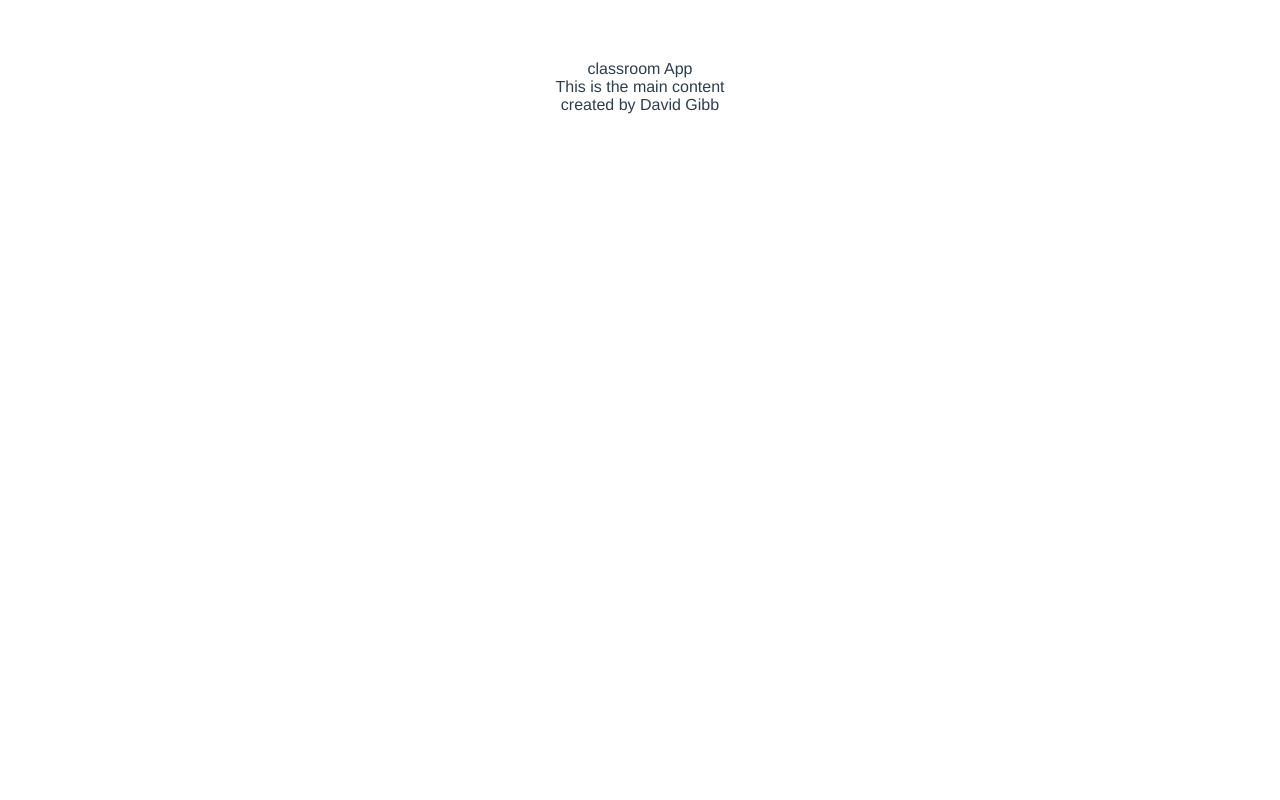
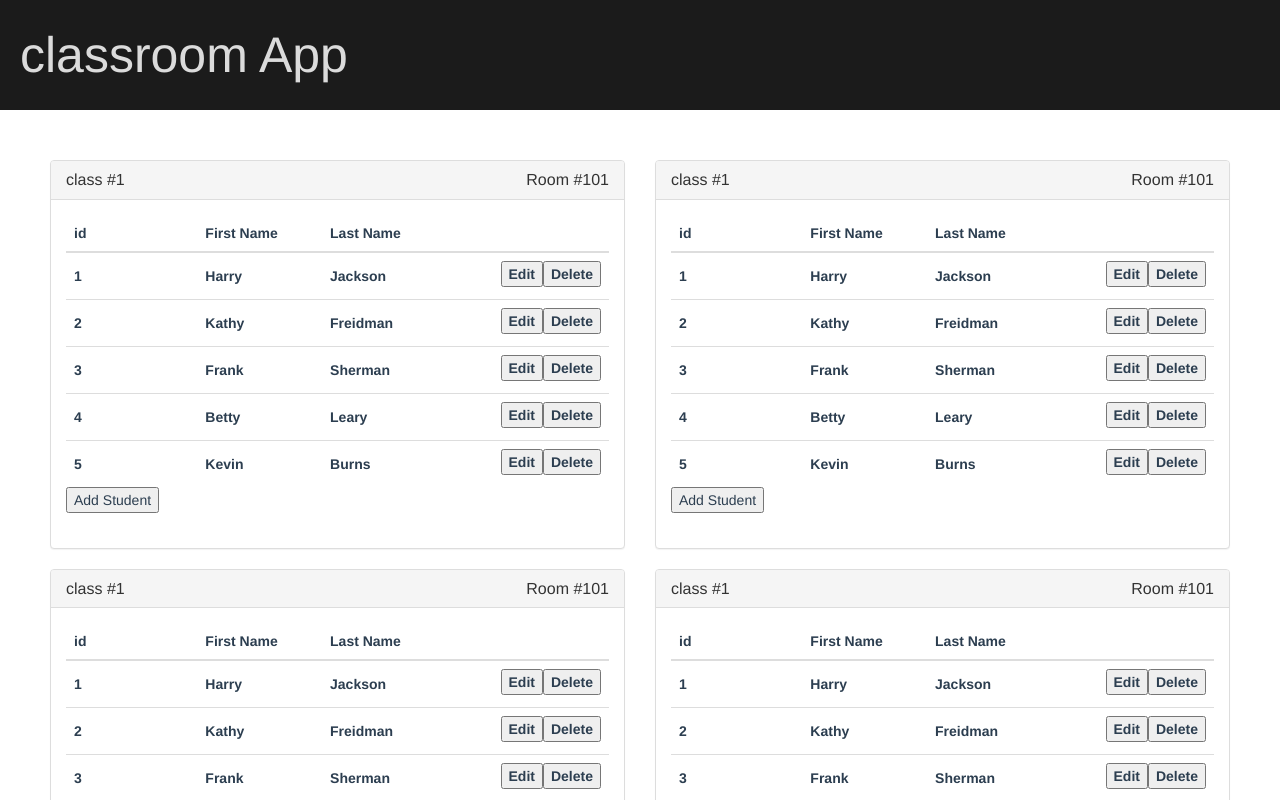
Before and after one commit to dgibb/classroom-app, a Vue app: page / in a window 1280 px wide. Shown: the top 800 px of the page. Built offline with nearby package versions, Linux system fonts and the light colour scheme.

Commit message:
built front end

```diff
--- a/client/index.html
+++ b/client/index.html
@@ -3,9 +3,12 @@
   <head>
     <meta charset="utf-8">
     <title>classroom-app</title>
+    <link rel="stylesheet" href="https://maxcdn.bootstrapcdn.com/bootstrap/3.3.7/css/bootstrap.min.css" integrity="sha384-BVYiiSIFeK1dGmJRAkycuHAHRg32OmUcww7on3RYdg4Va+PmSTsz/K68vbdEjh4u" crossorigin="anonymous">
   </head>
   <body>
     <div id="app"></div>
     <script src="../dist/build.js"></script>
+    <script src="https://maxcdn.bootstrapcdn.com/bootstrap/3.3.7/js/bootstrap.min.js" integrity="sha384-Tc5IQib027qvyjSMfHjOMaLkfuWVxZxUPnCJA7l2mCWNIpG9mGCD8wGNIcPD7Txa" crossorigin="anonymous"></script>
+    <script src="https://ajax.googleapis.com/ajax/libs/jquery/3.3.1/jquery.min.js"></script>
   </body>
 </html>
--- a/client/src/App.vue
+++ b/client/src/App.vue
@@ -5,7 +5,16 @@
     </header>
 
     <div class="main-content">
-      This is the main content
+      <div class="row">
+
+        <classroom />
+        <classroom />
+        <classroom />
+        <classroom />
+        <classroom />
+        <classroom />
+
+      </div>
     </div>
 
     <footer>
@@ -15,17 +24,16 @@
 </template>
 
 <script>
+import classroom from './components/classroom'
+
 export default {
   name: 'app',
+  components: { classroom }
   // asyncData () {
+  //   console.log('asyncData running');
   //   const students = $.get('/students')
   //   return students
-  // },
-  data () {
-    return {
-      msg: 'Welcome to Your Vue.js App'
-    }
-  }
+  // }
 }
 </script>
 
@@ -34,26 +42,31 @@ export default {
   font-family: 'Avenir', Helvetica, Arial, sans-serif;
   -webkit-font-smoothing: antialiased;
   -moz-osx-font-smoothing: grayscale;
-  text-align: center;
   color: #2c3e50;
-  margin-top: 60px;
+}
+body{
+  margin: 0px;
 }
 
-h1, h2 {
-  font-weight: normal;
+header, footer{
+  width: 100%;
+  height: 110px;
+  background-color: #1b1b1b;
+  color: #dbdbdb;
+  padding: 20px;
+  text-align: left;
 }
 
-ul {
-  list-style-type: none;
-  padding: 0;
+header{
+  font-size: 50px;
 }
 
-li {
-  display: inline-block;
-  margin: 0 10px;
+footer{
+  font-size: 20px;
 }
 
-a {
-  color: #42b983;
+.main-content{
+  min-height: 100vh;
+  padding: 50px;
 }
 </style>
--- /dev/null
+++ b/client/src/components/classroom.vue
@@ -0,0 +1,107 @@
+<template>
+  <div class="classroom col-lg-6">
+    <div class="panel panel-default">
+      <div class="panel-heading">
+        <h3 class="panel-title class">class #1</h3>
+        <h3 class="panel-title room">Room #101</h3>
+      </div>
+      <div class="panel-body">
+        <table class="table">
+          <thead>
+            <tr>
+              <th>id</th>
+              <th>First Name</th>
+              <th>Last Name</th>
+              <th></th>
+            </tr>
+          </thead>
+          <tbody>
+            <student
+            v-for="student in studentList"
+            :firstName="student.first_name"
+            :lastName="student.last_name"
+            :id="student.id"
+            :deleteStudent="() => {deleteStudent(student.id).bind(this)}"
+            :key="student.id"
+            />
+            <tr v-if="adding">
+              <th>-</th>
+              <th><input type="text" name="" ref="first"></th>
+              <th><input type="text" name="" ref="last"></th>
+              <th class='button-container'>
+                <button @click="saveStudent">Save</button>
+                <button @click="cancelAdd">Cancel</button>
+              </th>
+            </tr>
+            <tr v-else>
+              <button type="button" name="button" @click="addStudent">Add Student</button>
+            </tr>
+          </tbody>
+        </table>
+      </div>
+    </div>
+  </div>
+</template>
+
+<script>
+import student from './student'
+
+export default {
+  name: 'classroom',
+  data () {
+    return {
+      adding: false,
+      studentList: [
+        { id: 1, first_name: 'Harry', last_name: 'Jackson', class_id: 1 },
+        { id: 2, first_name: 'Kathy', last_name: 'Freidman', class_id: 1 },
+        { id: 3, first_name: 'Frank', last_name: 'Sherman', class_id: 1 },
+        { id: 4, first_name: 'Betty', last_name: 'Leary', class_id: 1 },
+        { id: 5, first_name: 'Kevin', last_name: 'Burns', class_id: 1 }
+      ]
+    }
+  },
+  methods: {
+    addStudent: function () {
+      this.adding = true
+    },
+    saveStudent: function () {
+      this.studentList.push({
+        id: this.studentList.length + 1,
+        first_name: this.$refs.first.value,
+        last_name: this.$refs.last.value
+      })
+      this.adding = false
+    },
+    deleteStudent: function (id) {
+      console.log('deleting', id)
+      let index = 0
+      while (this.studentList[index].id !== id && index < this.studentList.length) {
+        index++
+      }
+      console.log(index)
+      this.studentList.splice(index, 1)
+    },
+    cancelAdd: function () {
+      this.adding = false
+    }
+  },
+  components: { student }
+}
+</script>
+
+<style lang="scss" scoped>
+.panel-heading{
+  display: flex;
+  .class{
+    white-space: nowrap;
+    flex: 1 0 0;
+  }
+  .room{
+    white-space: nowrap;
+    flex: 0 1 0;
+  }
+}
+.button-container{
+  text-align: right;
+}
+</style>
--- /dev/null
+++ b/client/src/components/student.vue
@@ -0,0 +1,59 @@
+<template lang="html">
+  <tr v-if="!editing">
+    <th><p>{{id}}</p></th>
+    <th><p>{{firstName}}</p></th>
+    <th><p>{{lastName}}</p></th>
+    <th class='button-container'>
+      <button @click="editStudent">Edit</button>
+      <button @click="deleteStudent">Delete</button>
+    </th>
+  </tr>
+  <tr v-else>
+    <th>{{id}}</th>
+    <th> <input type="text" name="" :placeholder="firstName"> </th>
+    <th> <input type="text" name="" :placeholder="lastName"> </th>
+    <th class='button-container'>
+      <button @click="saveStudent">Save</button>
+      <button @click="cancelEdit">cancel</button>
+    </th>
+  </tr>
+</template>
+
+<script>
+export default {
+  name: 'student',
+  props: {
+    firstName: String,
+    lastName: String,
+    id: Number,
+    deleteStudent: Function
+  },
+  data () {
+    return {
+      editing: this.adding
+    }
+  },
+  methods: {
+    editStudent: function () {
+      this.editing = true
+    },
+    saveStudent: function () {
+      this.editing = false
+    },
+    cancelEdit: function () {
+      this.editing = false
+    }
+  }
+}
+</script>
+
+<style lang="scss" scoped>
+p{
+  padding: 5px 0px;
+  margin: 0px;
+}
+
+.button-container{
+  text-align: right;
+}
+</style>
--- a/webpack.config.js
+++ b/webpack.config.js
@@ -2,6 +2,7 @@ var path = require('path')
 var webpack = require('webpack')
 
 module.exports = {
+  watch: true,
   entry: './client/src/main.js',
   output: {
     path: path.resolve(__dirname, './client/dist'),
```
Also changed, not shown: 1 other file (tests, documents, lock files or other folders).
